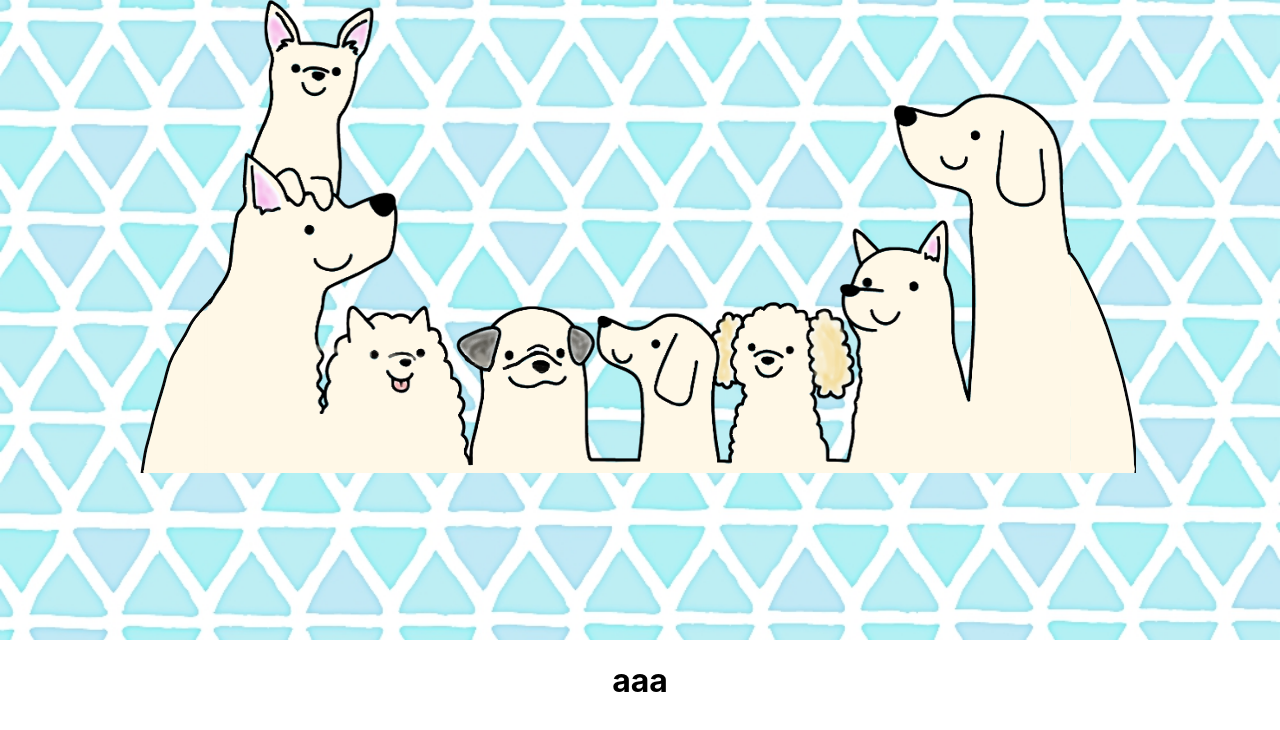
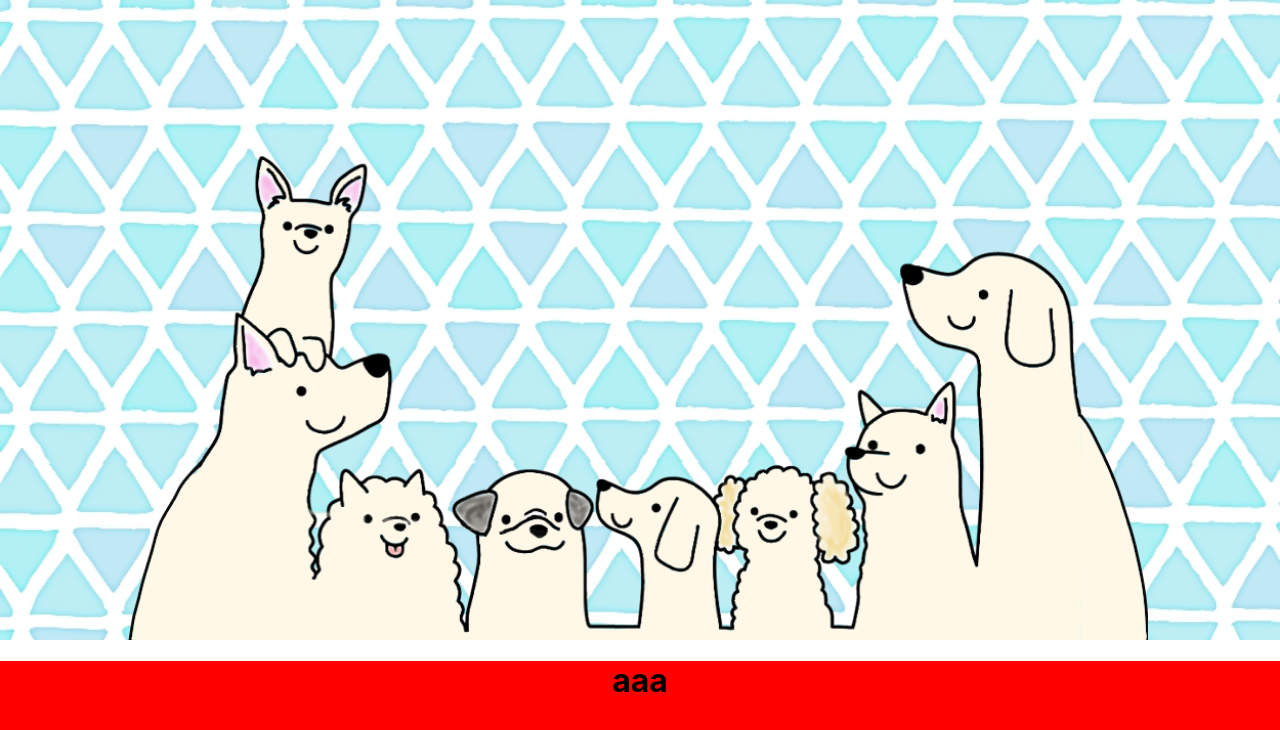
Before and after one commit to Takaf19/LP-pet_insurance, a React (Create React App) app: page / in a window 1280 px wide. Shown: the top 730 px of the page. Built offline with nearby package versions, Linux system fonts and the light colour scheme.

Commit message:
Update top item

```diff
--- a/src/App.js
+++ b/src/App.js
@@ -11,6 +11,7 @@ class App extends React.Component {
         <div className="background">
           <img src={Dog} />
         </div>
+        <div className="top-sp"></div>
         <TopItem title={"aaa"}></TopItem>
       </>
     );
--- a/src/style/App.css
+++ b/src/style/App.css
@@ -2,11 +2,7 @@
 #root {
   text-align: center;
   height: 100vh;
-}
-
-.App-logo {
-  height: 40vmin;
-  pointer-events: none;
+  overflow: scroll;
 }
 
 @media (prefers-reduced-motion: no-preference) {
@@ -22,4 +18,25 @@
   background-position: center bottom;
   background-repeat: no-repeat;
   background-size: cover;
+  position: fixed;
+  z-index: -1;
 }
+
+.background img {
+  position: absolute;
+  left: 0;
+  right: 0;
+  bottom: 0;
+  margin: 0 auto;
+  width: 80%;
+}
+
+.top-sp {
+  height: 80%;
+  width: 100%;
+}
+
+.container {
+  background-color: red;
+  height: 100vh;
+}
```
